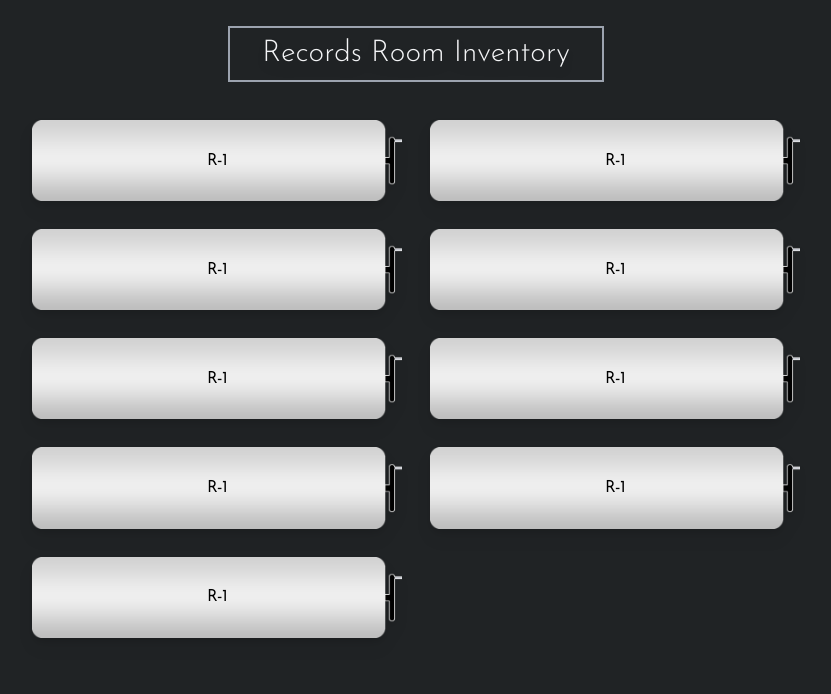
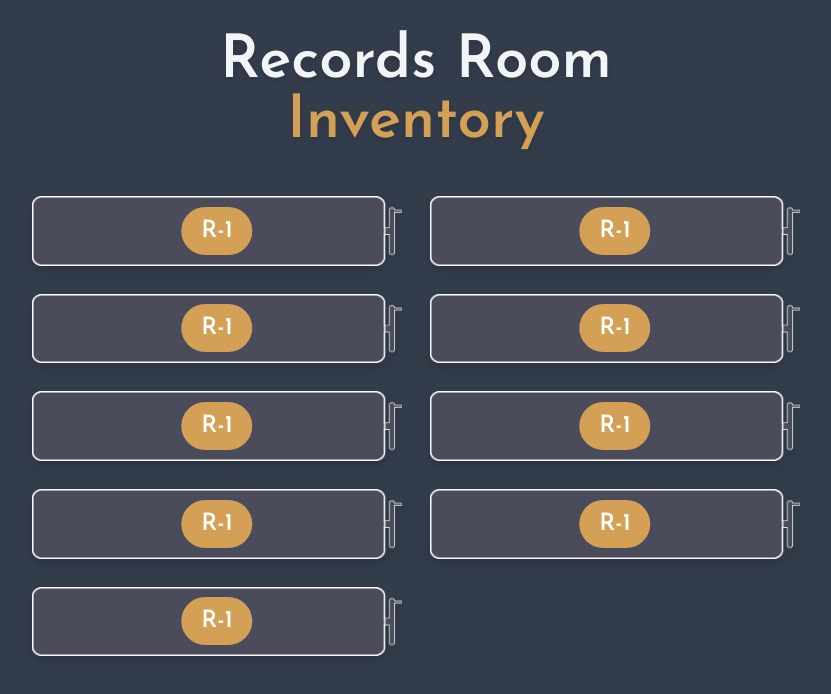
Before and after one commit to naufudge/records-room-inventory, a Next.js app: page / in a window 1280 px wide. Shown: the top 694 px of the page, without its empty margins (224-1055 px from the left). Built offline with nearby package versions, Linux system fonts and the light colour scheme.

Commit message:
design updated

```diff
--- a/src/app/globals.css
+++ b/src/app/globals.css
@@ -17,7 +17,7 @@
 } */
 
 body {
-  background-color: #202325;
+  background-color: #333C4B;
 }
 
 .rack {
--- a/src/app/layout.js
+++ b/src/app/layout.js
@@ -1,11 +1,13 @@
-import { Inter, Josefin_Sans } from 'next/font/google'
+import { Inter, Josefin_Sans, Poppins } from 'next/font/google'
 import Image from 'next/image'
 import './globals.css'
 import recordsImg from '../../public/assets/archive.jpg'
 import homeImg from '../../public/images/main.png'
 
 const inter = Inter({ subsets: ['latin'] })
+const poppins = Poppins({ weight: "400", subsets: ['latin'] })
 const josefin = Josefin_Sans({ weight: "300", subsets: ['latin'] })
+const josefin_bold = Josefin_Sans({ weight: "600", subsets: ['latin'] })
 
 export const metadata = {
   title: 'Records Room Inventory',
@@ -20,8 +22,9 @@ export default function RootLayout({ children }) {
         <link href="https://fonts.googleapis.com/css2?family=Josefin+Sans:wght@300&display=swap" rel="stylesheet" />
       </head>
       <body className={`mt-7 ${josefin.className}`}>
-        <div className='mx-auto relative w-fit px-8 py-2 text-center outline outline-2 outline-gray-400'>
-          <h1 className='text-center text-3xl text-gray-100 drop-shadow-lg'>Records Room Inventory</h1>
+        <div className={`mx-auto relative ${josefin_bold.className} w-fit py-1 text-center text-5xl lg:text-6xl`}>
+          <h1 className='text-center text-gray-100 drop-shadow-md'>Records Room</h1>
+          <h1 className='text-center text-[#D4A056] drop-shadow-md'>Inventory</h1>
         </div>
         {/* <Image src={homeImg} alt="records" className='records-img absolute mx-auto' /> */}
         {/* <Image src={recordsImg} alt="records" className='records-img mx-auto blur-sm' /> */}
--- a/src/app/page.js
+++ b/src/app/page.js
@@ -1,7 +1,7 @@
 'use client';
 
 import Image from "next/image"
-import rack from "../../public/assets/new-rack.png"
+import rack from "../../public/assets/border-rack-light.png"
 import { useEffect, useState } from "react"
 import Popup from "@/components/Popup";
 
@@ -14,7 +14,7 @@ export default function Home() {
   // const RackCss = "rack static mx-auto my-auto hover:cursor-pointer transition-all duration-300"
   const RackCss = "rack static mx-auto my-auto drop-shadow-lg"
   const rackMovement = "translate-y-[250px] mb-[250px]"
-  const labelCss = "absolute -translate-x-1/2 -translate-y-1/2 top-1/2 left-1/2 text-black font-semibold z-20"
+  const labelCss = "absolute px-2 lg:px-5 lg:py-2 rounded-full bg-[#D4A056] -translate-x-1/2 -translate-y-1/2 top-1/2 left-1/2 text-white text-sm md:text-2xl font-semibold z-20"
 
   const handleMovement = (e) => {
     setDown(!down)
@@ -33,17 +33,14 @@ export default function Home() {
 
   return (
     <div className="mt-10">
-
       <div className="relative grid grid-cols-2 gap-7 justify-center place-items-center mx-auto lg:w-3/5 w-11/12 opacity">
-
-      <div id="1" className={RackParentCss}>
+      <div id="1" className={RackParentCss} onClick={() => handlePopup()}>
         <div className={labelCss}>R-1</div>
         <Image
         id="rack-1"
         src={rack}
         alt="rack"
         className={RackCss}
-        onClick={() => handlePopup()}
         />
       </div>
 
--- a/src/components/Popup.jsx
+++ b/src/components/Popup.jsx
@@ -11,14 +11,20 @@ const Popup = ({ show, close }) => {
         id='popup'
         onClick={(e) => handlePopupClose(e)}
         className='blurry-bg fixed inset-0 bg-gray-200 bg-opacity-30 backdrop-blur-md flex justify-center items-center z-50'>
-            <div className="bg-sky-50 px-11 py-6 rounded-lg drop-shadow-md text-center flex flex-col gap-2 pop-up">
+            <div className="bg-[#333C4B] px-11 py-6 rounded-lg drop-shadow-md text-center flex flex-col gap-2 pop-up">
                 <div>
-                    <h1 className="font-bold text-xl underline">Details</h1>
-                    <span className="my-3 mx-4 px-2 py-0 right-0 top-0 translate-x-1 rounded-full bg-sky-400 text-white text-lg absolute hover:cursor-pointer hover:bg-sky-300"
+                    <h1 className="font-bold text-xl text-[#D4A056]">Details</h1>
+                    <span className="my-3 mx-4 px-2 py-0 right-0 top-0 translate-x-1 rounded-full bg-[#333C4B] text-white text-lg absolute hover:cursor-pointer hover:bg-[#4A4C5C]"
                     onClick={() => close(false)}
                     >x</span>
                 </div>
-                <div>TEST</div>
+                <div className="text-white">
+                    <p>Test</p>
+                    <p>Test</p>
+                    <p>Test</p>
+                    <p>Test</p>
+                    <p>Test</p>
+                </div>
             </div>
         </div>
     )
```
Also changed, not shown: public/assets/border-rack-light.png (added), public/assets/border-rack.png (added).
